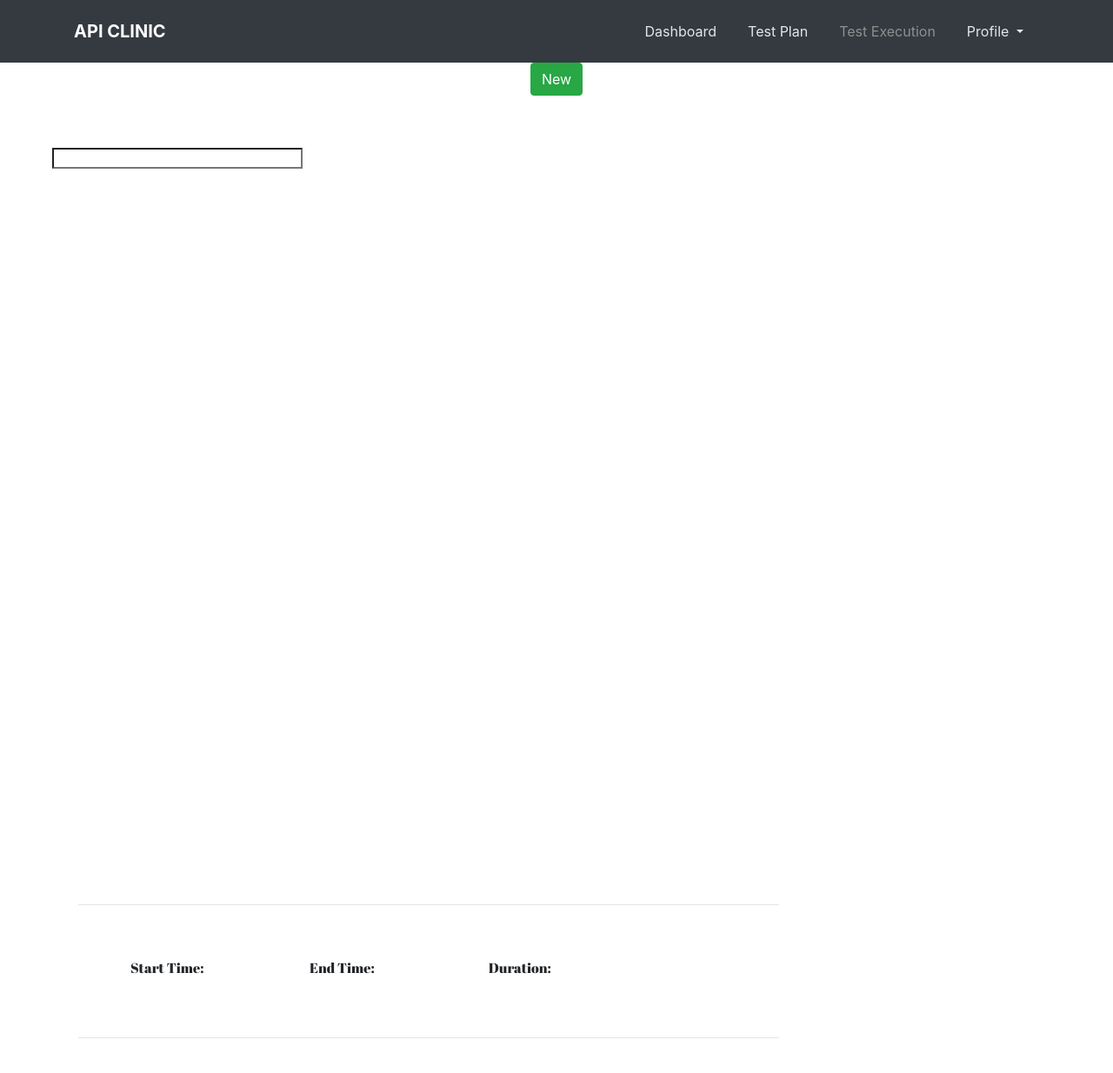
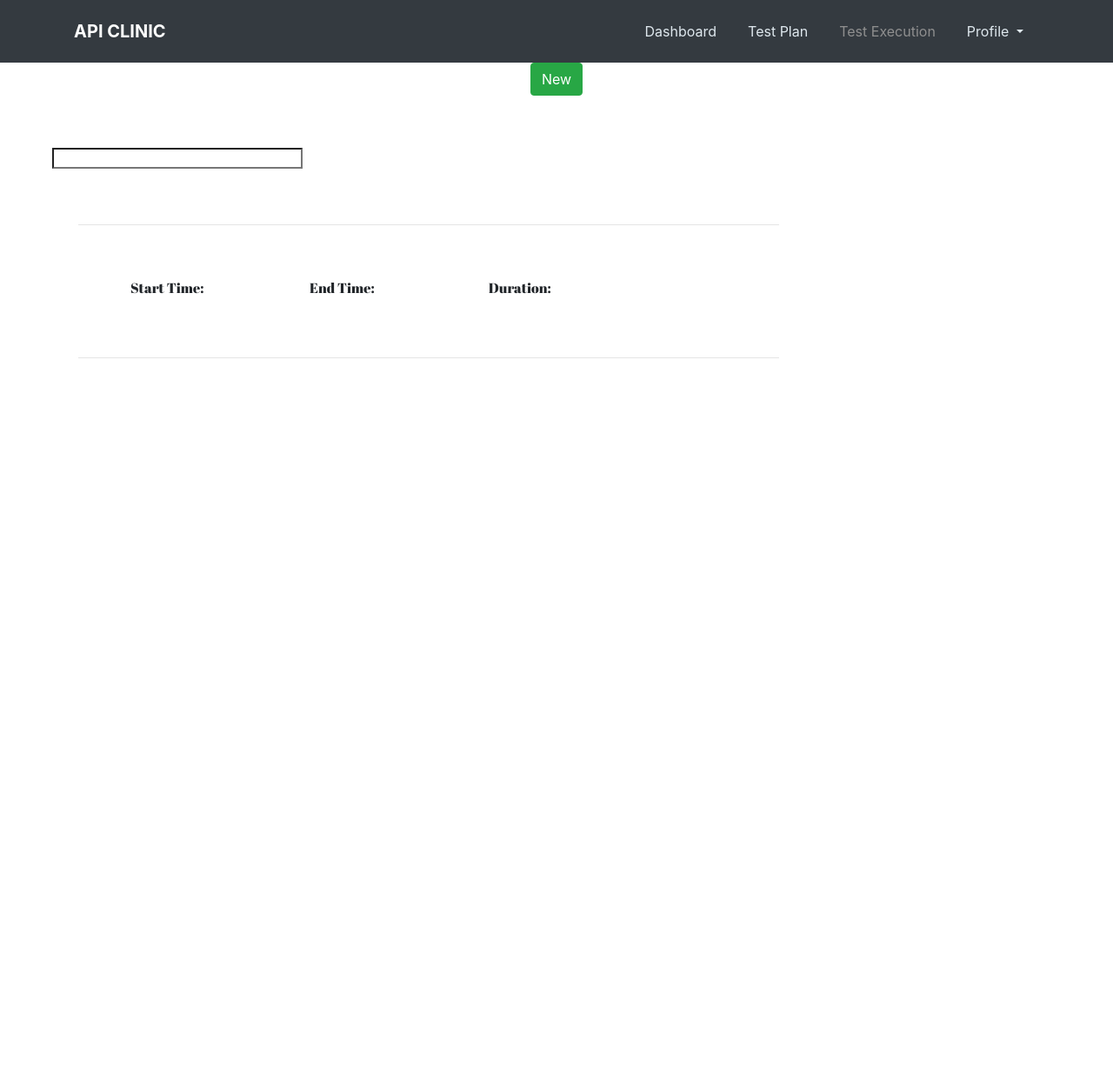
Before and after one commit to fj11/APIClinic, a Django app: page /test_run in a window 1280 px wide. Shown: the top 1234 px of the page at 87% size. After the commit the page ends 412 px from the top, so only its background shows below. Run offline with Django 3.2, Linux system fonts and the light colour scheme; data that the repository does not hold is empty; some libraries are stand-ins or nearby versions.

Commit message:
update test run css

```diff
--- a/src/static/css/testrun.css
+++ b/src/static/css/testrun.css
@@ -1,5 +1,15 @@
 #test_result_list_group{
     /* margin-bottom: 10px; */
     overflow:scroll;
+    max-height: 700px;
+    margin-bottom: 10px;
     /* -webkit-overflow-scrolling: touch; */
 }
+
+#test_case_detail_list{
+    /* margin-bottom: 10px; */
+    max-height: 700px;
+    margin-bottom: 10px;
+    overflow:scroll;
+    /* -webkit-overflow-scrolling: touch; */
+}
--- a/src/templates/test_run.html
+++ b/src/templates/test_run.html
@@ -70,7 +70,7 @@
 
     <div class="row" align="left" style="width: 90%;margin: 60px;height: 80%;">
         <div id="search_area" style="width: 25%;height: 100%;"><input type="search" id="search_input" style="width: 100%;height: 10%;padding: 0px;">
-            <ul class="list-group" id="test_result_list_group" style="width: 100%;height: 800px;padding: 4px;">
+            <ul class="list-group" id="test_result_list_group" style="width: 100%;padding: 4px;">
 
                 {% for test_result in test_results %}
                     <a href="#" id="{{ test_result.id }}" class="list-group-item list-group-item-action flex-column align-items-start">
```
